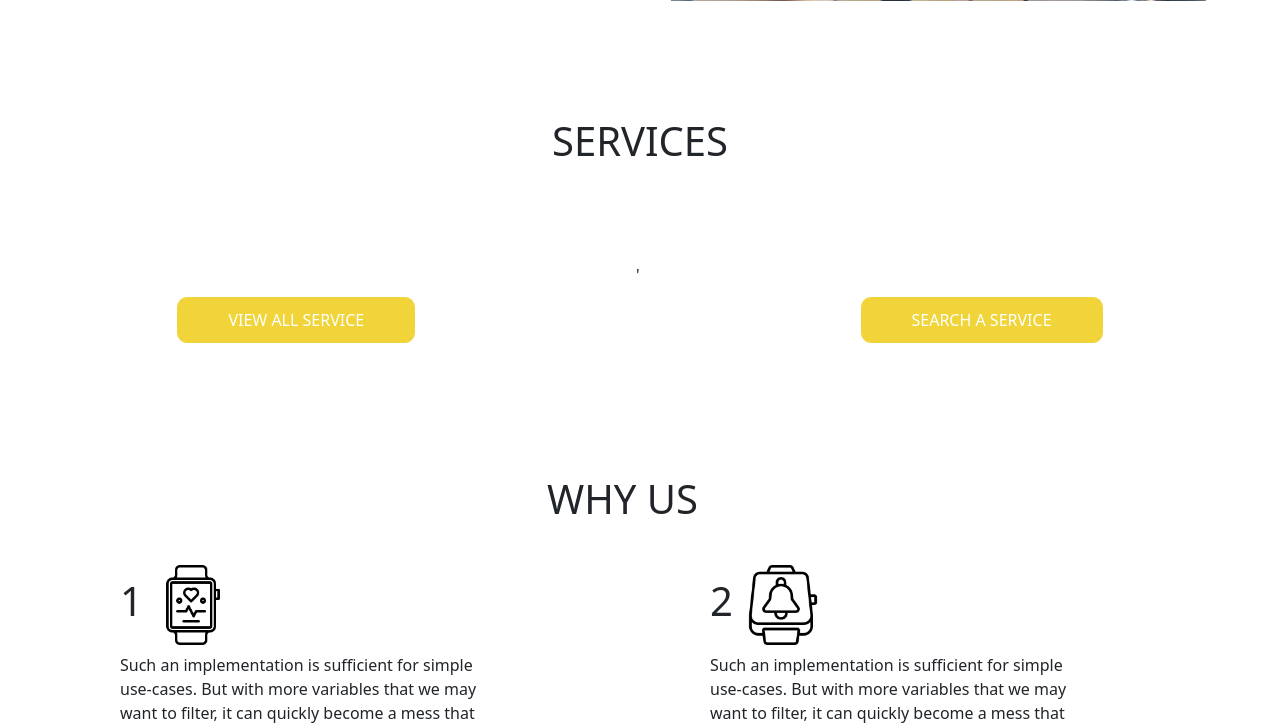
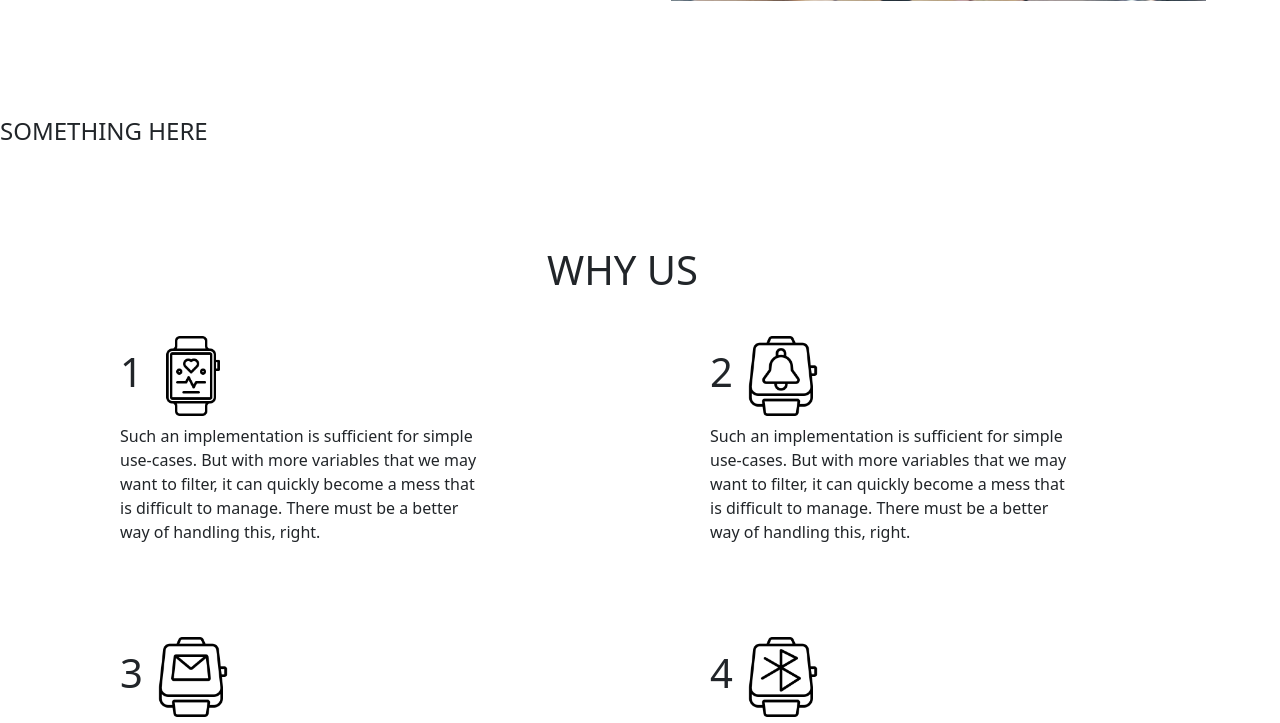
Before and after one commit to vbello-tech/RENDAPP, a Django app: page / in a window 1280 px wide. Shown: the part 783-1506 px from the top of the page. Run offline with Django 4.2, Linux system fonts and the light colour scheme; data that the repository does not hold is empty; some libraries are stand-ins or nearby versions.

Commit message:
migrations

```diff
--- a/Base/settings/base.py
+++ b/Base/settings/base.py
@@ -41,7 +41,6 @@ INSTALLED_APPS = [
     #'django.contrib.sites',
 
     #payment
-    'paystack',
     'gunicorn',
     'phonenumber_field',
 
--- a/Base/urls.py
+++ b/Base/urls.py
@@ -24,6 +24,4 @@ urlpatterns = [
     path('', include('services.urls', namespace="service")),
     path('user/', include('users.urls', namespace="user")),
     path('accounts/', include('allauth.urls')),
-    #path('paystack/', include('paystack.urls',namespace='paystack')),
-    #path('pay-with-paystack/', include(('paystack.urls', 'paystack'), namespace='paystack')),
 ]+ static(settings.MEDIA_URL, document_root=settings.MEDIA_ROOT)
--- a/requirements.txt
+++ b/requirements.txt
@@ -15,7 +15,6 @@ django-restframework==0.0.1
 gunicorn==20.1.0
 idna==3.3
 oauthlib==3.2.0
-paystack==1.5.0
 phonenumberslite==8.12.51
 Pillow==9.1.0
 psycopg2==2.9.3
--- a/services/views.py
+++ b/services/views.py
@@ -35,7 +35,7 @@ def order_email(request, pk):
 
 class HomeView(View):
     def get(self, * args, **kwargs):
-        category = Category.objects.all()[:8]
+
         context = {
             'category': category,
         }
--- a/templates/home.html
+++ b/templates/home.html
@@ -63,40 +63,9 @@
         </div>
 
         <div id="space"></div>
-        <!--SOME SERVICES-->
-        <center><h1>SERVICES</h1></center>
-
-        <div class="category">
-        <div class="container">
-            <div class="row">
-                {% for category in category %}
-                <div class="col-xs-6 col-md-4">
-                    <div class="box">
-                        <img src="{{ category.category_image.url }}" alt="">
-                        <div class="service-box">
-                            <a href="{% url 'service:category' category.category %}">
-                                {{ category.name }}
-                              </a>
-                        </div>
-                    </div>
-                </div>
-                {% endfor %}
-            </div>
 
 
-        </div>
-        <div class="spread">
-            <a href="{% url 'service:categorylist'  %}">
-                View All SERVICE
-            </a>'
-            <a href="{% url 'service:search' %}">
-                SEARCH A SERVICE
-            </a>
-
-        </div>
-        </div>
-
-
+<h4>SOMETHING HERE</h4>
 
         <!--WHY US SECTION-->
         <div class="why-us">
```
